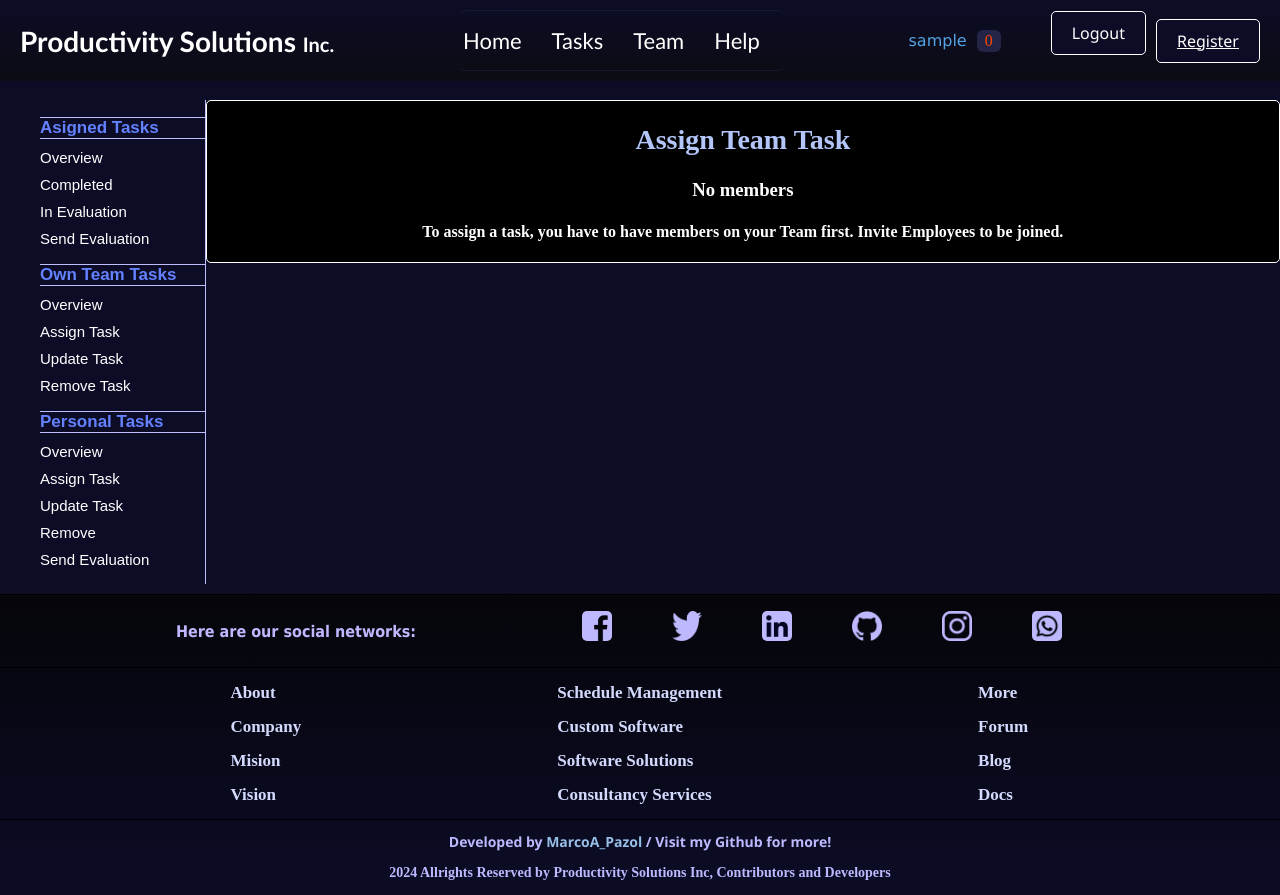
After one commit to MarcoA-Pazol/Task_Management, a Django app: page /tasks/create_team_task/ in a window 1280 px wide; the page is wider, and only the part inside the window is pictured. The commit adds this page. Run offline with Django 4.2, Linux system fonts and the light colour scheme; a user stored in the database is signed in; tables that the repository leaves empty hold one stand-in row (values such as "Sample post"); data that the repository does not hold is empty.

Commit message:
Implement Task Assignation for Team members Formulary, Page, View and URL[Completed].Implementing Help Emails Sending System[Not Implemented]. Implement Emails System[Not Implemented].

```diff
--- a/BackEnd/forms.py
+++ b/BackEnd/forms.py
@@ -1,5 +1,116 @@
 from django import forms
-from .models import Employee, OCCUPATION_CHOICES, Team
+from .models import Employee, Team, Team_Task
+
+"""LISTS FOR CHOICEABLE VALUES"""
+OCCUPATION_CHOICES = [
+    # BackEnd
+    ['Back-End Developer', 'Back-End Developer'],
+    ['Servers Engineer', 'Server Engineer'],
+    # FrontEnd
+    ['Front-End Developer', 'Front-End Developer'],
+    # DevOps
+    ['DevOps Developer', 'DevOps Developer'],
+    ['Prompt Engineer', 'Prompt Engineer'],
+
+    # Design
+    ['Product Designer', 'Product Designer'],
+    ['Graphic Designer', 'Graphic Designer'],
+    ['UX Designer', 'UX Designer'],
+    ['UI Designer', 'UI Designer'],
+    ['UI/UX Designer', 'UI/UX Designer'],
+    ['Web Designer', 'Web Designer'],
+
+    # Project Management
+    ['Project Manager', 'Project Manager'],
+    ['SCRUM Master', 'SCRUM Master'],
+    ['Agile Coach', 'Agile Coach'],
+
+    # Quality Assurance (QA)
+    ['Manual Tester', 'Manual Tester'],
+    ['Automated Tester', 'Automated Tester'],
+    ['Performance Tester', 'Performance Tester'],
+
+    # Information Technology (IT)
+    ['IT Support Specialist', 'IT Support Specialist'],
+    ['Network Administrator', 'Network Administrator'],
+    ['System Administrator', 'System Administrator'],
+    ['Cybersecurity Specialist', 'Cybersecurity Specialist'],
+
+    # Sales and Marketing
+    ['Sales Specialist', 'Sales Specialist'],
+    ['Marketing Specialist', 'Marketing Specialist'],
+    ['Digital Marketer', 'Digital Marketer'],
+    ['Content Marketer', 'Content Marketer'],
+    ['SEO/SEM Specialist', 'SEO/SEM Specialist'],
+
+    # Customer Support/Service
+    ['Customer Support Specialist', 'Customer Support Specialist'],
+    ['Technical Support Specialist', 'Technical Support Specialist'],
+    ['Client Relations Specialist', 'Client Relations Specialist'],
+
+    # Consultancy
+    ['Business Consultant', 'Business Consultant'],
+    ['IT Consultant', 'IT Consultant'],
+    ['Strategy Consultant', 'Strategy Consultant'],
+    ['Process Improvement Specialist', 'Process Improvement Specialist'],
+
+    # Product Management
+    ['Product Manager', 'Product Manager'],
+    ['Product Strateist', 'Product Strategist'],
+    ['Product Marketer', 'Product Marketer'],
+
+    # Data
+    ['Data Scientist', 'Data Scientist'],
+    ['Data Engineer', 'Data Engineer'],
+    ['Data Analyst', 'Data Analyst'],
+    ['Database Manager', 'Database Manager'],
+    ['Business Intelligence Analyst', 'Business Intelligence Analyst'],
+
+    # Finance
+    ['Accountant', 'Accountant'],
+    ['Financial Planning Analyst', 'Financial Planning Analyst'],
+    ['Billing Specialist', 'Billing Specialist'],
+
+    # Operations
+    ['Operations Manager', 'Operations Manager'],
+    ['Supply Chain Manager', 'Supply Chain Manager'],
+    ['Facilities Manager', 'Facilities Manager'],
+
+    # Legal
+    ['Legal Counsel', 'Legal Counsel'],
+    ['Compliance Officer', 'Compliance Officer'],
+    ['Contract Manager', 'Contract Manager'],
+
+    # Research and Development (R&D)
+    ['Innovation Specialist', 'Innovation Specialist'],
+    ['Prototyping Specialist', 'Prototyping Specialist'],
+    ['Researcher', 'Researcher'],
+
+    # Training and Development
+    ['Employee Training Specialist', 'Employee Training Specialist'],
+    ['Leadership Development Specialist', 'Leadership Development Specialist'],
+    ['Professional Development Specialist', 'Professional Development Specialist'],
+
+    # Administration
+    ['Office Administrator', 'Office Administrator'],
+    ['Executive Assistant', 'Executive Assistant'],
+    ['Receptionist', 'Receptionist'],
+
+    # Vendor Management
+    ['Supplier Relations Specialist', 'Supplier Relations Specialist'],
+    ['Contract Negotiation Specialist', 'Contract Negotiation Specialist'],
+
+    # Corporate Strategy
+    ['Business Strategist', 'Business Strategist'],
+    ['Market Research Analyst', 'Market Research Analyst'],
+    ['Competitive Analyst', 'Competitive Analyst'],
+
+    # Communications
+    ['Internal Communications Specialist', 'Internal Communications Specialist'],
+    ['Public Relations Specialist', 'Public Relations Specialist'],
+    ['Corporate Communications Specialist', 'Corporate Communications Specialist'],
+]
+
 
 #Ask for help formulary
 class AskForHelpForm(forms.Form):
@@ -33,6 +144,7 @@ class RegistrationForm(forms.ModelForm):
         return user
 
 
+"""TEAM"""
 class JoinTeamForm(forms.Form):
     access_key = forms.CharField(max_length=8)
 
@@ -51,3 +163,27 @@ class CreateTeamForm(forms.Form):
         if Team.objects.filter(access_key=access_key).exists():
             raise forms.ValidationError('This access key is already in use. Please choose a different one.')
         return access_key
+
+"""TASK"""
+class CreateTeamTaskForm(forms.ModelForm):
+    class Meta:
+        model = Team_Task
+        fields = ['title', 'description', 'due_date', 'assigned_employee']
+
+    def __init__(self, *args, **kwargs):
+        user = kwargs.pop('user')
+        super().__init__(*args, **kwargs)
+        team = Team.objects.get(owner=user)
+        self.fields['assigned_employee'].queryset = team.members.all()
+        self.fields['assigned_employee'].widget.attrs.update({
+            'class': 'form-control assigned-employee',
+            'id': 'assignedEmployeeField'
+        })
+
+    def clean(self):
+        cleaned_data = super().clean()
+        title = cleaned_data.get('title')
+        assigned_employee = cleaned_data.get('assigned_employee')
+        if Team_Task.objects.filter(title=title, assigned_employee=assigned_employee).exists():
+            self.add_error('title', 'This Task has already been assigned to this Employee.')
+        return cleaned_data
--- /dev/null
+++ b/FrontEnd/static/styles/create_team_task.css
@@ -0,0 +1,66 @@
+.assign_team_task_container{
+    background-color: black;
+    border: 1px solid white;
+    border-radius: 5px;
+}
+.assign_team_task_container h2{
+    color: rgb(180, 197, 250);
+    font-size: 28px;
+}
+
+.create_team_task_form h4{
+    background-color: rgb(20, 40, 120);
+    border-top: 1px solid white;
+    border-inline: 1px solid white;
+    width: 80%;
+    margin-bottom: 0;
+    margin-left: 10%;
+    font-size: 20px;
+}
+.create_team_task_form input[type="text"]{
+    width: 80%;
+    font-size: 20px;
+    text-align: center;
+    font-weight: bold;
+    background-color: #f9f9f9;
+    color: #333;
+}
+.create_team_task_form textarea{
+    width: 80%;
+    font-size: 20px;
+    text-align: center;
+    background-color: #f9f9f9;
+    color: #333;
+}
+
+.form-control {
+    width: 80%;
+    padding: 10px;
+    font-size: 20px;
+    border: 1px solid #ccc;
+    border-radius: 4px;
+    margin-bottom: 10px;
+    box-sizing: border-box;
+    text-align: center;
+}
+.assigned-employee {
+    background-color: #f9f9f9;
+    color: #333;
+    border: 1px solid #ddd;
+    font-weight: bold;
+    font-family: Arial, Helvetica, sans-serif;
+}
+
+.create_team_task_form button{
+    width: 100%;
+    font-size: 20px;
+    background-color: black;
+    color: rgb(180, 197, 250);
+    box-shadow: 2px 2px 3px 1px rgb(120, 140, 250);
+}.create_team_task_form button:hover{
+    transform: scale(1.1);
+    width: 75%;
+    cursor: hand;
+    transition-duration: 0.4s;
+    text-shadow: 2px 2px 4px rgb(20, 40, 120);
+}
--- /dev/null
+++ b/FrontEnd/templates/tasks/create_team_task.html
@@ -0,0 +1,34 @@
+{% extends "tasks/tasks_base.html" %}
+
+{% block task_content %}
+    {% load static %}
+    <link rel="stylesheet" href="{% static 'styles/create_team_task.css' %}">
+
+    <div class="assign_team_task_container">
+        <h2>Assign Team Task</h2>
+
+        {% if have_team == True %}
+            {% if have_members == True %}
+                <form method="POST" action="" class="create_team_task_form">
+                    {% csrf_token %}
+                    <h4>Title</h4>
+                    {{form.title}}
+                    <h4>Description</h4>
+                    {{form.description}}
+                    <h4>To Be Completed On</h4>
+                    {{form.due_date}}
+                    <h4>Assign To</h4>
+                    {{form.assigned_employee}}
+                    <button type="submit">Submit</button>
+                </form>
+            {% else %}
+                <h3>No members</h3>
+                <h4>To assign a task, you have to have members on your Team first. Invite Employees to be joined.</h4>
+            {% endif %}
+        {% else %}
+            <h3>No Team</h3>
+            <h4>You can not assign tasks because you have no a Team already. Please, cleate your Team on Team page on top bar.</h4>
+        {% endif %}
+    </div>
+
+{% endblock %}
--- a/FrontEnd/templates/tasks/tasks_base.html
+++ b/FrontEnd/templates/tasks/tasks_base.html
@@ -20,7 +20,7 @@
 
                 <li><h3 class="aside_menu_subtitle">Own Team Tasks</h3></li>
                 <li><a href="{% url 'tasks' %}">Overview</a></li>
-                <li><a href="{% url 'tasks' %}">Assign Task</a></li>
+                <li><a href="{% url 'create_team_task' %}">Assign Task</a></li>
                 <li><a href="{% url 'tasks' %}">Update Task</a></li>
                 <li><a href="{% url 'tasks' %}">Remove Task</a></li>
 
--- a/FrontEnd/urls.py
+++ b/FrontEnd/urls.py
@@ -8,6 +8,7 @@ urlpatterns = [
     #Tasks URLs
     path('tasks/', views.tasks, name='tasks'),
     path('tasks/create_personal_task/', views.create_personal_task, name='create_personal_task'),
+    path('tasks/create_team_task/', views.create_team_task, name='create_team_task'),
     #Team URLs
     path('team/', views.team, name='team'),
     path('team/join/', views.join_team, name='join_team'),
--- a/FrontEnd/views.py
+++ b/FrontEnd/views.py
@@ -4,7 +4,7 @@ from django.contrib.auth import logout
 from django.shortcuts import render, redirect, get_object_or_404
 from django.db import IntegrityError
 from BackEnd.models import Team_Task, Help_Question, Team, Employee, Personal_Task, save_initial_help_questions, Notification
-from BackEnd.forms import RegistrationForm, LoginForm, AskForHelpForm, JoinTeamForm, CreateTeamForm, EditTeamForm
+from BackEnd.forms import RegistrationForm, LoginForm, AskForHelpForm, JoinTeamForm, CreateTeamForm, EditTeamForm, CreateTeamTaskForm
 
 #Functions
 def get_department(occupation):
@@ -97,6 +97,8 @@ def get_department(occupation):
 
         return department
 
+
+#VIEWS
 def home(request):
     return render(request, 'home.html')
 
@@ -245,6 +247,9 @@ def create_team(request):
                         team = Team.objects.create(owner=owner, name=name, description=description, department=department, access_key=access_key_create)
                         team.members.add(owner)
                         team.save()
+
+                        Notification.objects.create(reason="Team Creation", message=f'Your Team has been created by the "{name}" name', destinatary=owner, is_read="False")
+
                         return redirect('/')
                     except IntegrityError:
                         form.add_error('name', 'You are already owner of a team. You can not create another one.')
@@ -312,8 +317,16 @@ def delete_team(request, team_identifier):
     except:
         team = Team.objects.filter(name=team_identifier).get()
 
+    #Obtain team members list
+    team_members = team.members.all()
+
     if request.method == "POST":
         try:
+            team_owner_notification = Notification.objects.create(reason="Deleted Team", message=f'You have deleted your Team.', destinatary=request.user, is_read=False)
+            for member in team_members:
+                if member != request.user:
+                    team_members_notification = Notification.objects.create(reason="Deleted Team", message=f'"{team.name} " has been deleted by Team owner.', destinatary=member, is_read=False)
+
             Team.objects.filter(name=team).delete()
             messages.success(request, f'{team.name} Team has been deleted succesfully!')
         except:
@@ -378,8 +391,46 @@ def kick_out_member(request, team_identifier, member_identifier):
     return redirect('team_overview', team_identifier=team_identifier)
 
 
+"""TASKS VIEWS"""
+@login_required
+def create_team_task(request):
+    #Get the owner Team
+    team = Team.objects.get(owner=request.user)
+    if team:
+        have_team = True
+    else:
+        have_team = False
+
+    #Get list of Team members
+    employees = team.members.all()
+    if employees:
+        have_members = True
+    else:
+        have_members = False
+
+    if request.method == "POST":
+        form = CreateTeamTaskForm(request.POST, user=request.user)
+        if form.is_valid():
+            task = form.save(commit=False)
+            task.assigned_team = team
+            task.completed = False
+            task.save()
+
+            #Notifications
+            to_member = Notification.objects.create(reason="Task Assigned", message=f"A task for '{team.name}' has been assigned to you.", destinatary=form.cleaned_data['assigned_employee'], is_read=False)
+            to_owner = Notification.objects.create(reason="Task Assigned", message=f"You had assigned a Task to '{form.cleaned_data['assigned_employee']}'", destinatary=request.user, is_read=False)
+            return redirect('home')
+    else:
+        form = CreateTeamTaskForm(user=request.user)
+
+    context = {'form':form, 'have_team':have_team, 'have_members':have_members}
+
+    return render(request, "tasks/create_team_task.html", context)
 
 
+
+
+"""OTHER VIEWS"""
 def help(request):
     #Formulary Loading
     save_initial_help_questions()
@@ -426,14 +477,16 @@ def register(request):
     if request.method == 'POST':
         form = RegistrationForm(request.POST)
         if form.is_valid():
-            print("The values are correct")
-            # Guardar los datos del formulario y crear el usuario
             try:
                 user = form.save(commit=False)
-                # Define el departamento basado en la ocupación
+                # Define department based on Employee ocupation.
                 user.department = get_department(occupation=form.cleaned_data['occupation'])
                 user.save()
-                # Autenticar y redirigir al usuario
+
+                # Create Notification to welcome new Employee.
+                notification = Notification.objects.create(reason="New Employee", message=f'Welcome {user}. Your account has been created successfully. This is your notifications center.', destinatary=user, is_read=False)
+
+                # Authenticate and redirect user to Home.
                 auth.login(request, user)
                 return redirect('/')
             except IntegrityError:
```
Also changed, not shown: BackEnd/models.py (+2 -114 lines), FrontEnd/templates/team/team_overview.html (+22 -3 lines), Tracking.txt (+16 -3 lines), BackEnd/migrations/0009_remove_team_task_priority.py (added), BackEnd/migrations/0010_remove_team_task_status_team_task_completed.py (added), FrontEnd/context_processors.py (line endings or trailing spaces).
